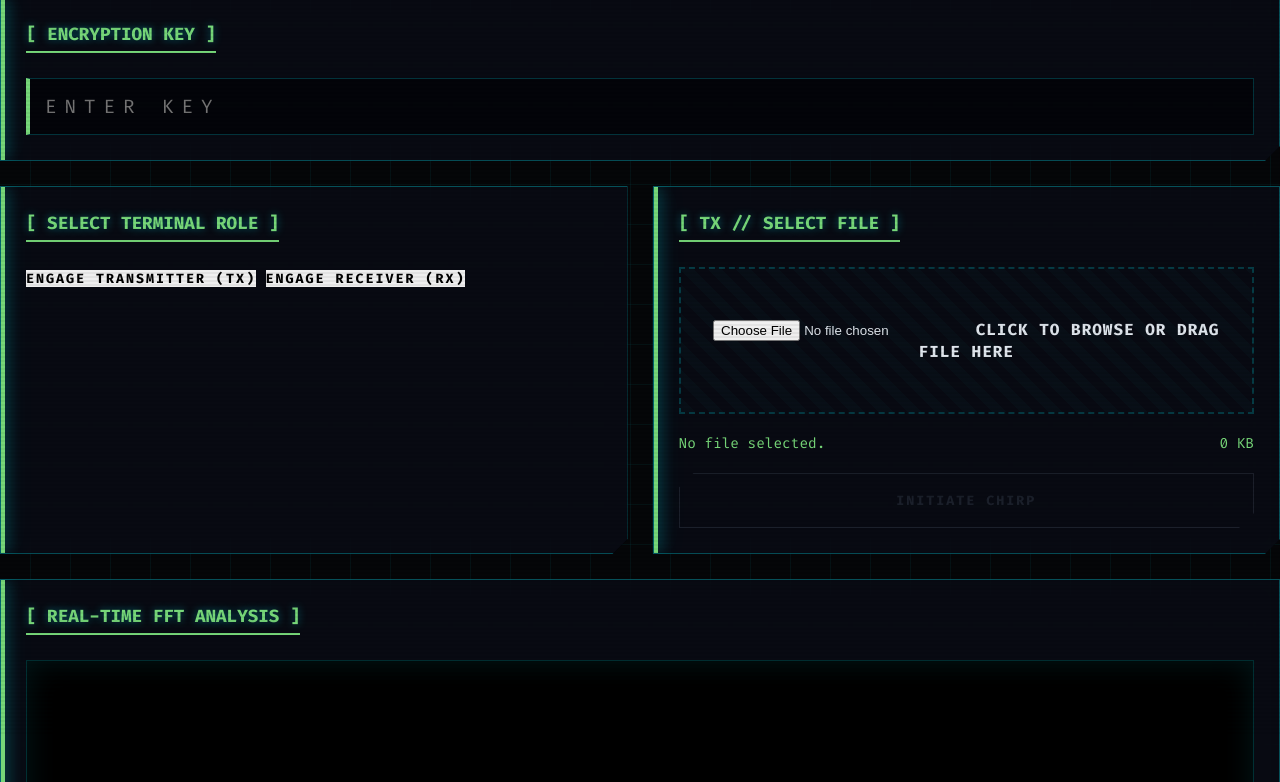
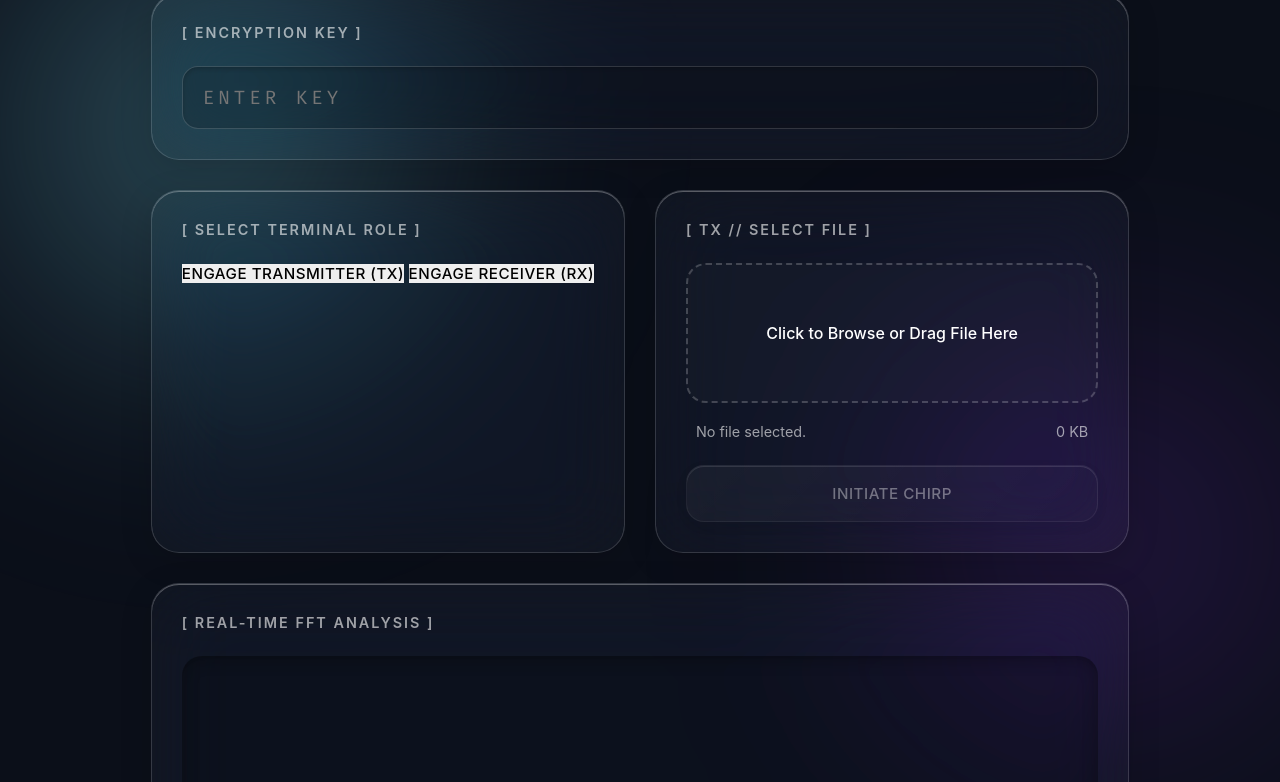
Before and after one commit to metrobraj/acoustic-data-transmission-devjams26, a website: page index.html in a window 1280 px wide. Shown: the part 66-848 px from the top of the page. Drawn offline with Linux system fonts and the light colour scheme.

Commit message:
1132 || CSS UI UPDATED

```diff
--- a/css/style.css
+++ b/css/style.css
@@ -1,21 +1,20 @@
 /* =========================================
-   1. CSS VARIABLES & ADVANCED THEME
+   1. CSS VARIABLES: ETHEREAL THEME
    ========================================= */
 :root {
-    --bg-main: #050608;
-    --bg-panel: rgba(10, 14, 23, 0.7);
-    --accent-cyan: #77d779;
-    --accent-cyan-dim: rgba(0, 240, 255, 0.2);
-    --accent-red: #ff003c;
-    --accent-green: #39ff14;
-    --text-main: #e0e6ed;
-    --text-muted: #4a5568;
+    --glass-bg: rgba(255, 255, 255, 0.03);
+    --glass-border: rgba(255, 255, 255, 0.15);
+    --glass-highlight: rgba(255, 255, 255, 0.3);
+    --text-primary: #ffffff;
+    --text-muted: rgba(255, 255, 255, 0.6);
+    --accent-glow: #7ee8fa;
+    --accent-purple: #80ff72;
+    --font-main: -apple-system, BlinkMacSystemFont, "Segoe UI", Roboto, Helvetica, Arial, sans-serif;
     --font-mono: 'Fira Code', monospace;
-    --glow-cyan: 0 0 15px rgba(0, 240, 255, 0.6), 0 0 30px rgba(0, 240, 255, 0.2);
 }
 
 /* =========================================
-   2. GLOBAL RESET & CRT OVERLAY
+   2. GLOBAL RESET & FLUID BACKGROUND
    ========================================= */
 * {
     box-sizing: border-box;
@@ -24,135 +23,117 @@
 }
 
 body {
-    background-color: var(--bg-main);
-    color: var(--text-main);
-    font-family: var(--font-mono);
+    background-color: #0b0f19;
+    color: var(--text-primary);
+    font-family: var(--font-main);
     overflow-x: hidden;
+    min-height: 100vh;
+    display: flex;
+    justify-content: center;
     position: relative;
-    min-height: 100vh;
 }
 
-/* Animated Grid Background */
-body::before {
+/* Ethereal Moving Gradient Orbs */
+body::before, body::after {
     content: "";
-    position: absolute;
-    top: 0; left: 0; width: 100%; height: 100%;
-    background-image:
-        linear-gradient(rgba(0, 240, 255, 0.05) 1px, transparent 1px),
-        linear-gradient(90deg, rgba(0, 240, 255, 0.05) 1px, transparent 1px);
-    background-size: 40px 40px;
-    z-index: -2;
-    animation: backgroundDrift 20s linear infinite;
+    position: fixed;
+    border-radius: 50%;
+    filter: blur(120px);
+    z-index: -1;
+    animation: float 20s infinite alternate ease-in-out;
 }
 
-/* CRT Scanline Effect */
+body::before {
+    width: 600px; height: 600px;
+    background: radial-gradient(circle, rgba(126,232,250,0.4) 0%, rgba(0,0,0,0) 70%);
+    top: -100px; left: -100px;
+}
+
 body::after {
-    content: "";
-    position: fixed;
-    top: 0; left: 0; width: 100%; height: 100vh;
-    background: linear-gradient(
-        to bottom,
-        rgba(255,255,255,0),
-        rgba(255,255,255,0) 50%,
-        rgba(0,0,0,0.05) 50%,
-        rgba(0,0,0,0.05)
-    );
-    background-size: 100% 4px;
-    z-index: 999;
-    pointer-events: none; /* Allows clicking through the scanlines */
+    width: 500px; height: 500px;
+    background: radial-gradient(circle, rgba(138,43,226,0.3) 0%, rgba(0,0,0,0) 70%);
+    bottom: -100px; right: -50px;
+    animation-delay: -10s;
 }
 
 .app-container {
-    max-width: 1200px;
-    margin: 0 auto;
-    padding: 30px 20px;
-    animation: bootUp 1.2s cubic-bezier(0.1, 0.8, 0.3, 1) forwards;
+    width: 100%;
+    max-width: 1100px;
+    padding: 40px 20px;
+    animation: fadeUp 1s cubic-bezier(0.2, 0.8, 0.2, 1) forwards;
 }
 
 /* =========================================
-   3. HEADER & GLITCH TEXT
+   3. HEADER TYPOGRAPHY
    ========================================= */
 .cyber-header {
     display: flex;
     justify-content: space-between;
     align-items: center;
-    border-bottom: 2px solid var(--accent-cyan);
-    padding-bottom: 15px;
-    margin-bottom: 30px;
-    position: relative;
+    margin-bottom: 40px;
+    padding: 20px 30px;
+    border-radius: 24px;
+    background: var(--glass-bg);
+    backdrop-filter: blur(30px) saturate(150%);
+    -webkit-backdrop-filter: blur(30px) saturate(150%);
+    border: 1px solid var(--glass-border);
+    box-shadow: 0 8px 32px rgba(0, 0, 0, 0.2), inset 0 1px 0 var(--glass-highlight);
 }
 
 .cyber-header h1 {
-    font-size: 2rem;
-    color: var(--accent-cyan);
-    text-shadow: var(--glow-cyan);
-    letter-spacing: 4px;
-    position: relative;
+    font-size: 1.5rem;
+    font-weight: 500;
+    letter-spacing: 1px;
 }
 
-/* Status Indicator with hardware blink */
+/* Apple-style Status Pill */
 .status-indicator {
     display: flex;
     align-items: center;
-    gap: 12px;
-    background: rgba(57, 255, 20, 0.1);
+    gap: 10px;
+    background: rgba(0, 0, 0, 0.2);
     padding: 8px 16px;
-    border: 1px solid var(--accent-green);
-    border-radius: 2px;
-    font-weight: bold;
-    color: var(--accent-green);
+    border-radius: 30px;
+    font-size: 0.85rem;
+    border: 1px solid rgba(255, 255, 255, 0.05);
 }
 
-.dot {
-    width: 10px;
-    height: 10px;
-    border-radius: 50%;
-}
-.dot.standby { background-color: #ffcc00; box-shadow: 0 0 10px #ffcc00; }
-.dot.active { background-color: var(--accent-green); box-shadow: 0 0 15px var(--accent-green); animation: hardBlink 0.5s infinite; }
+.dot { width: 8px; height: 8px; border-radius: 50%; }
+.dot.standby { background-color: #f5a623; box-shadow: 0 0 10px #f5a623; }
+.dot.active { background-color: #7ed321; box-shadow: 0 0 10px #7ed321; }
 
 /* =========================================
-   4. GLASSMORPHISM PANELS
+   4. APPLE-INSPIRED GLASS PANELS
    ========================================= */
 .dashboard {
     display: grid;
     grid-template-columns: 1fr 1fr;
-    gap: 25px;
+    gap: 30px;
 }
 
 .panel {
-    background: var(--bg-panel);
-    backdrop-filter: blur(10px); /* Frosted glass effect */
-    border: 1px solid rgba(0, 240, 255, 0.3);
-    padding: 25px;
-    position: relative;
-    /* Angled corners using clip-path */
-    clip-path: polygon(0 0, 100% 0, 100% calc(100% - 15px), calc(100% - 15px) 100%, 0 100%);
-    transition: all 0.3s ease;
-}
-
-.panel::before {
-    content: "";
-    position: absolute;
-    top: 0; left: 0;
-    width: 4px; height: 100%;
-    background: var(--accent-cyan);
-    box-shadow: var(--glow-cyan);
+    background: var(--glass-bg);
+    backdrop-filter: blur(40px) saturate(150%);
+    -webkit-backdrop-filter: blur(40px) saturate(150%);
+    border: 1px solid var(--glass-border);
+    border-radius: 28px;
+    padding: 30px;
+    box-shadow: 0 8px 32px rgba(0, 0, 0, 0.15), inset 0 1px 0 var(--glass-highlight);
+    transition: transform 0.4s cubic-bezier(0.2, 0.8, 0.2, 1), box-shadow 0.4s ease;
 }
 
 .panel:hover {
-    background: rgba(0, 240, 255, 0.05);
-    border-color: var(--accent-cyan);
+    transform: translateY(-2px);
+    box-shadow: 0 15px 40px rgba(0, 0, 0, 0.25), inset 0 1px 0 var(--glass-highlight);
 }
 
 .panel h2 {
-    font-size: 1.1rem;
-    color: var(--accent-cyan);
+    font-size: 0.9rem;
+    font-weight: 600;
+    text-transform: uppercase;
+    letter-spacing: 2px;
+    color: var(--text-muted);
     margin-bottom: 25px;
-    display: inline-block;
-    border-bottom: 2px solid var(--accent-cyan);
-    padding-bottom: 5px;
-    text-shadow: 0 0 8px rgba(0, 240, 255, 0.4);
 }
 
 .visualizer-panel, .security-panel {
@@ -160,127 +141,125 @@ body::after {
 }
 
 /* =========================================
-   5. SCI-FI INPUTS & FILE DROP
+   5. INPUTS & FROSTED DROP ZONE
    ========================================= */
 input[type="password"] {
     width: 100%;
-    background: rgba(0, 0, 0, 0.5);
-    border: 1px solid var(--accent-cyan-dim);
-    border-left: 4px solid var(--accent-cyan);
-    color: var(--accent-cyan);
-    padding: 15px;
+    background: rgba(0, 0, 0, 0.15);
+    border: 1px solid var(--glass-border);
+    border-radius: 16px;
+    color: var(--text-primary);
+    padding: 18px 20px;
     font-family: var(--font-mono);
     font-size: 1.2rem;
     outline: none;
-    letter-spacing: 8px;
+    letter-spacing: 4px;
     transition: 0.3s;
+    box-shadow: inset 0 2px 5px rgba(0,0,0,0.2);
 }
 
 input[type="password"]:focus {
-    background: rgba(0, 240, 255, 0.1);
-    box-shadow: inset 0 0 10px rgba(0, 240, 255, 0.2);
+    border-color: rgba(255, 255, 255, 0.4);
+    background: rgba(0, 0, 0, 0.25);
+    box-shadow: 0 0 15px rgba(126, 232, 250, 0.2), inset 0 2px 5px rgba(0,0,0,0.2);
 }
 
+.file-input { display: none !important; }
+
 .file-drop-zone {
-    background: repeating-linear-gradient(
-        45deg,
-        rgba(0, 240, 255, 0.02),
-        rgba(0, 240, 255, 0.02) 10px,
-        transparent 10px,
-        transparent 20px
-    );
-    border: 2px dashed var(--accent-cyan-dim);
-    padding: 50px 20px;
-    text-align: center;
+    display: flex;
+    align-items: center;
+    justify-content: center;
+    min-height: 140px;
+    background: rgba(255, 255, 255, 0.02);
+    border: 2px dashed rgba(255, 255, 255, 0.2);
+    border-radius: 20px;
     cursor: pointer;
-    transition: all 0.3s;
+    transition: all 0.3s ease;
     margin-bottom: 20px;
 }
 
 .file-drop-zone:hover {
-    background-color: rgba(0, 240, 255, 0.1);
-    border-color: var(--accent-cyan);
-    box-shadow: inset 0 0 20px rgba(0, 240, 255, 0.2);
+    background: rgba(255, 255, 255, 0.06);
+    border-color: rgba(255, 255, 255, 0.5);
 }
 
-.file-label { color: var(--text-main); font-weight: bold; cursor: pointer; text-transform: uppercase; letter-spacing: 1px;}
-.file-metadata { display: flex; justify-content: space-between; font-size: 0.9rem; color: var(--accent-cyan); margin-bottom: 20px; }
+.file-label {
+    color: var(--text-primary);
+    font-size: 1rem;
+    font-weight: 500;
+    pointer-events: none;
+}
+
+.file-metadata {
+    display: flex;
+    justify-content: space-between;
+    font-size: 0.9rem;
+    color: var(--text-muted);
+    margin-bottom: 25px;
+    padding: 0 10px;
+}
 
 /* =========================================
-   6. NEXT-GEN BUTTONS
+   6. LUXURY GLASS BUTTONS
    ========================================= */
-.toggle-container { display: flex; gap: 15px; }
+.toggle-container {
+    display: flex;
+    background: rgba(0, 0, 0, 0.2);
+    padding: 6px;
+    border-radius: 20px;
+    border: 1px solid var(--glass-border);
+}
 
 button {
-    font-family: var(--font-mono);
-    text-transform: uppercase;
-    font-weight: bold;
+    font-family: var(--font-main);
+    font-size: 0.95rem;
+    font-weight: 500;
+    letter-spacing: 0.5px;
     cursor: pointer;
-    position: relative;
     border: none;
-    letter-spacing: 2px;
+    transition: all 0.4s cubic-bezier(0.2, 0.8, 0.2, 1);
 }
 
+/* Segmented Control (Apple Style Toggles) */
 .btn-mode {
     flex: 1;
-    background: rgba(255, 255, 255, 0.05);
+    background: transparent;
     color: var(--text-muted);
-    padding: 12px;
-    border: 1px solid var(--text-muted);
-    clip-path: polygon(10px 0, 100% 0, 100% calc(100% - 10px), calc(100% - 10px) 100%, 0 100%, 0 10px);
-    transition: 0.3s;
+    padding: 14px;
+    border-radius: 14px;
 }
 
-.btn-mode:hover { background: rgba(255, 255, 255, 0.1); }
-
 .btn-mode.active {
-    background: var(--accent-cyan-dim);
-    color: var(--accent-cyan);
-    border: 1px solid var(--accent-cyan);
-    box-shadow: inset 0 0 15px rgba(0, 240, 255, 0.4);
+    background: rgba(255, 255, 255, 0.1);
+    color: var(--text-primary);
+    box-shadow: 0 4px 15px rgba(0, 0, 0, 0.2), inset 0 1px 0 rgba(255, 255, 255, 0.2);
 }
 
-/* Primary Action Buttons (Tx/Rx) */
+/* Primary Action Buttons */
 .btn-primary, .btn-secondary, .btn-download {
     display: block;
     width: 100%;
     padding: 18px;
-    background: var(--accent-cyan-dim);
-    color: var(--accent-cyan);
-    border: 1px solid var(--accent-cyan);
-    clip-path: polygon(15px 0, 100% 0, 100% calc(100% - 15px), calc(100% - 15px) 100%, 0 100%, 0 15px);
-    overflow: hidden;
-    transition: 0.3s;
+    background: linear-gradient(135deg, rgba(255, 255, 255, 0.1), rgba(255, 255, 255, 0.03));
+    color: var(--text-primary);
+    border: 1px solid var(--glass-border);
+    border-radius: 18px;
     text-align: center;
     text-decoration: none;
+    box-shadow: 0 4px 15px rgba(0, 0, 0, 0.1), inset 0 1px 0 var(--glass-highlight);
 }
 
-/* Button hover sweep effect */
-.btn-primary::before, .btn-secondary::before {
-    content: "";
-    position: absolute;
-    top: 0; left: -100%;
-    width: 100%; height: 100%;
-    background: linear-gradient(90deg, transparent, rgba(0, 240, 255, 0.4), transparent);
-    transition: 0.5s;
-}
-
-.btn-primary:hover:not(:disabled)::before, .btn-secondary:hover::before {
-    left: 100%;
-}
-
-.btn-primary:hover:not(:disabled), .btn-secondary:hover, .btn-download:hover {
-    background: var(--accent-cyan);
-    color: #000;
-    box-shadow: var(--glow-cyan);
+.btn-primary:hover:not(:disabled), .btn-secondary:hover {
+    background: linear-gradient(135deg, rgba(255, 255, 255, 0.2), rgba(255, 255, 255, 0.05));
+    transform: scale(1.02);
+    box-shadow: 0 8px 25px rgba(0, 0, 0, 0.2), inset 0 1px 0 rgba(255, 255, 255, 0.4);
 }
 
 button:disabled {
-    opacity: 0.3;
+    opacity: 0.4;
     cursor: not-allowed;
-    background: transparent;
-    border-color: var(--text-muted);
-    color: var(--text-muted);
+    transform: none !important;
 }
 
 /* =========================================
@@ -288,11 +267,11 @@ button:disabled {
    ========================================= */
 .canvas-container {
     width: 100%;
-    height: 250px;
-    background: #000;
-    border: 1px solid var(--accent-cyan-dim);
-    position: relative;
-    box-shadow: inset 0 0 30px rgba(0, 240, 255, 0.1);
+    height: 220px;
+    background: rgba(0, 0, 0, 0.2);
+    border-radius: 20px;
+    overflow: hidden;
+    box-shadow: inset 0 4px 15px rgba(0, 0, 0, 0.3);
 }
 
 canvas {
@@ -304,19 +283,14 @@ canvas {
 .hidden { display: none !important; }
 
 /* =========================================
-   8. KEYFRAME ANIMATIONS
+   8. ANIMATIONS
    ========================================= */
-@keyframes bootUp {
-    0% { opacity: 0; transform: translateY(20px) scale(0.98); filter: blur(10px); }
-    100% { opacity: 1; transform: translateY(0) scale(1); filter: blur(0); }
+@keyframes float {
+    0% { transform: translate(0, 0) scale(1); }
+    100% { transform: translate(30px, -50px) scale(1.1); }
 }
 
-@keyframes backgroundDrift {
-    from { background-position: 0 0; }
-    to { background-position: -40px 40px; }
+@keyframes fadeUp {
+    0% { opacity: 0; transform: translateY(20px); }
+    100% { opacity: 1; transform: translateY(0); }
 }
-
-@keyframes hardBlink {
-    0%, 100% { opacity: 1; }
-    50% { opacity: 0; }
-}
```
